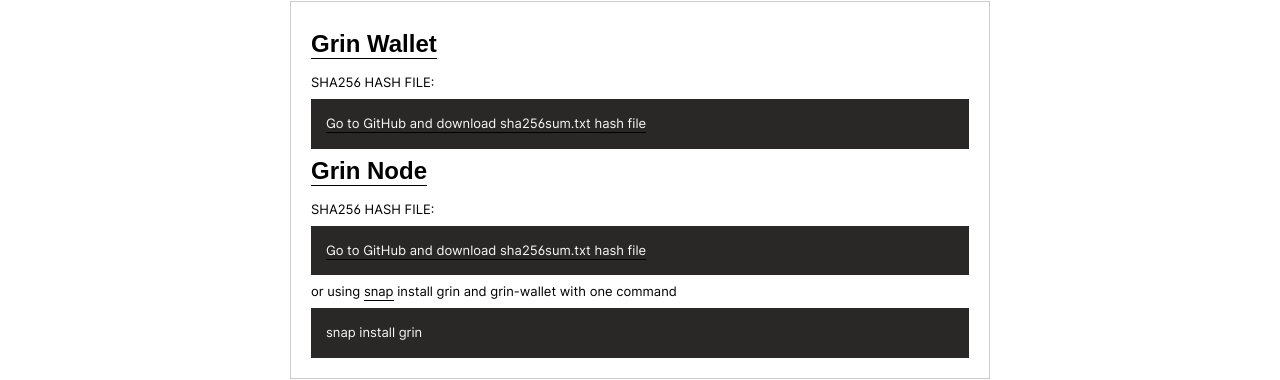
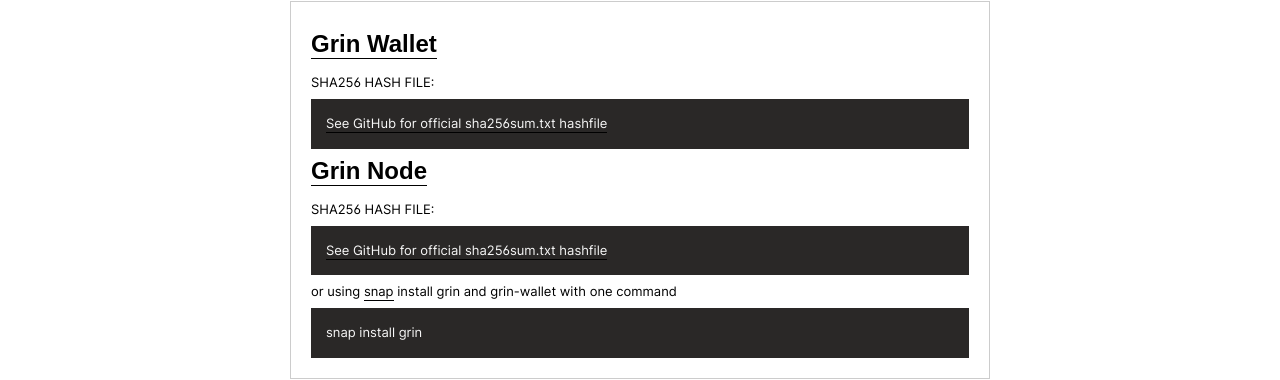
Before and after one commit to mimblewimble/site, a Jekyll site: the page built from download.html, in a window 1280 px wide and 900 px high. Shown: the part 303-683 px from the top of the window. Built offline with Jekyll 4.4.1, drawn with Linux system fonts in a browser that asks for light colours; nearby versions of some CDN libraries; comment, search, counter and statistics services are not loaded.

Commit message:
Update hashfile wording

```diff
--- a/assets/js/download.js
+++ b/assets/js/download.js
@@ -89,7 +89,7 @@
             document.getElementById(elementIds.link).textContent = repoData?.releaseVersion ? `${type === 'wallet' ? 'Grin Wallet' : 'Grin Node'} ${repoData.releaseVersion}` : `${type === 'wallet' ? 'Grin Wallet' : 'Grin Node'}`;
 
             document.getElementById(elementIds.hash).href = hashUrl;
-            document.getElementById(elementIds.hash).textContent = hashAsset ? 'Download hash file from GitHub' : 'Go to GitHub and download sha256sum.txt hash file';
+            document.getElementById(elementIds.hash).textContent = hashAsset ? 'Link to official GitHub hashfile: sha256sum.txt' : 'See GitHub for official sha256sum.txt hashfile';
         }
 
         ['win', 'macos', 'linux'].forEach(platform => {
@@ -112,7 +112,7 @@
             document.getElementById(`${platform}-wallet-link`).textContent = 'Grin Wallet';
 
             document.getElementById(`${platform}-wallet-hash`).href = walletFallbackUrl;
-            document.getElementById(`${platform}-wallet-hash`).textContent = 'Go to GitHub and download sha256sum.txt hash file';
+            document.getElementById(`${platform}-wallet-hash`).textContent = 'See GitHub for official sha256sum.txt hashfile';
 
             document.getElementById(`${platform}-node-link`).href = nodeFallbackUrl;
             document.getElementById(`${platform}-node-link`).textContent = 'Grin Node';
--- a/download.html
+++ b/download.html
@@ -30,7 +30,7 @@
         </h3>
         <div class="codebox-heading">SHA256 HASH FILE:</div>
         <div class="codebox">
-          <a id="win-wallet-hash" href="https://github.com/mimblewimble/grin-wallet/releases/latest">Go to GitHub and download sha256sum.txt hash file</a>
+          <a id="win-wallet-hash" href="https://github.com/mimblewimble/grin-wallet/releases/latest">See GitHub for official sha256sum.txt hash file</a>
         </div>
 
         <h3>
@@ -38,7 +38,7 @@
         </h3>
         <div class="codebox-heading">SHA256 HASH FILE:</div>
         <div class="codebox">
-          <a id="win-node-hash" href="https://github.com/mimblewimble/grin/releases/latest">Go to GitHub and download sha256sum.txt hash file</a>
+          <a id="win-node-hash" href="https://github.com/mimblewimble/grin/releases/latest">See GitHub for official sha256sum.txt hash file</a>
         </div>
       </div>
 
@@ -48,7 +48,7 @@
         </h3>
         <div class="codebox-heading">SHA256 HASH FILE:</div>
         <div class="codebox">
-          <a id="macos-wallet-hash" href="https://github.com/mimblewimble/grin-wallet/releases/latest">Go to GitHub and download sha256sum.txt hash file</a>
+          <a id="macos-wallet-hash" href="https://github.com/mimblewimble/grin-wallet/releases/latest">See GitHub for official sha256sum.txt hash file</a>
         </div>
         <div class="codebox-heading">or with homebrew</div>
         <div class="codebox">brew install grin-wallet</div>
@@ -58,7 +58,7 @@
         </h3>
         <div class="codebox-heading">SHA256 HASH FILE:</div>
         <div class="codebox">
-          <a id="macos-node-hash" href="https://github.com/mimblewimble/grin/releases/latest">Go to GitHub and download sha256sum.txt hash file</a>
+          <a id="macos-node-hash" href="https://github.com/mimblewimble/grin/releases/latest">See GitHub for official sha256sum.txt hash file</a>
         </div>
         <div class="codebox-heading">or with homebrew</div>
         <div class="codebox">brew install grin</div>
@@ -70,7 +70,7 @@
         </h3>
         <div class="codebox-heading">SHA256 HASH FILE:</div>
         <div class="codebox">
-          <a id="linux-wallet-hash" href="https://github.com/mimblewimble/grin-wallet/releases/latest">Go to GitHub and download sha256sum.txt hash file</a>
+          <a id="linux-wallet-hash" href="https://github.com/mimblewimble/grin-wallet/releases/latest">See GitHub for official sha256sum.txt hash file</a>
         </div>
 
         <h3>
@@ -78,7 +78,7 @@
         </h3>
         <div class="codebox-heading">SHA256 HASH FILE:</div>
         <div class="codebox">
-          <a id="linux-node-hash" href="https://github.com/mimblewimble/grin/releases/latest">Go to GitHub and download sha256sum.txt hash file</a>
+          <a id="linux-node-hash" href="https://github.com/mimblewimble/grin/releases/latest">See GitHub for official sha256sum.txt hash file</a>
         </div>
         <div class="codebox-heading">or using <a href="https://snapcraft.io/grin">snap</a> install grin and grin-wallet with one command</div>
         <div class="codebox">snap install grin</div>
```
